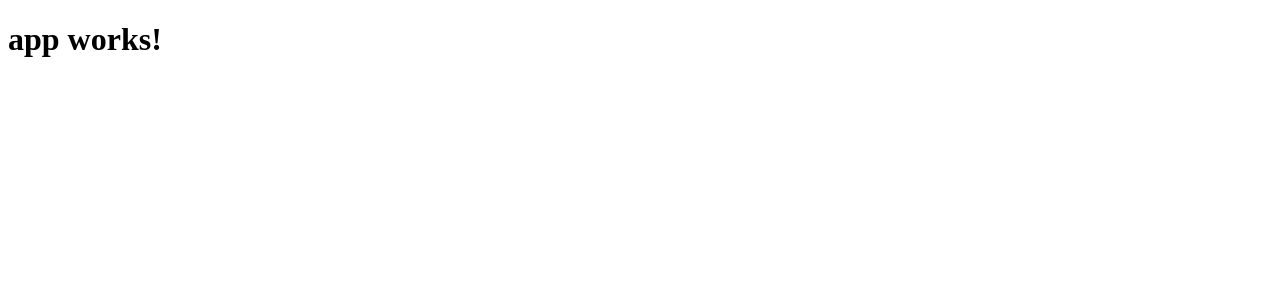
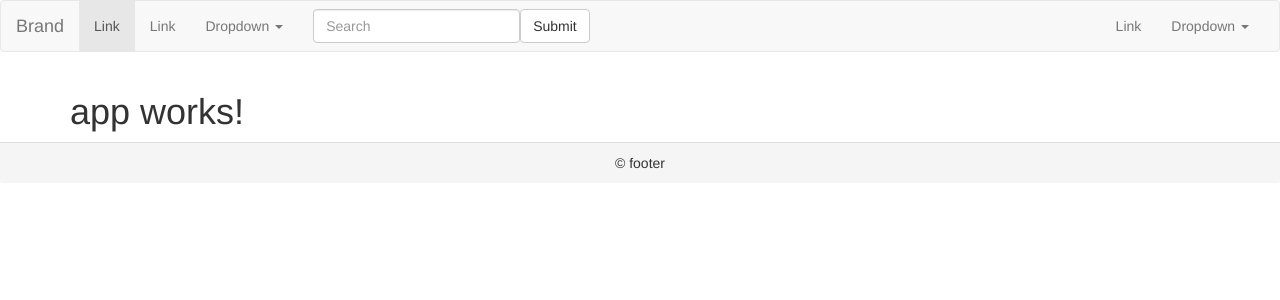
Before and after one commit to Gipotalamus/MGorSoftserveTestProject, an Angular app: page / in a window 1280 px wide. Shown: the top 300 px of the page. Built offline with nearby package versions, Linux system fonts and the light colour scheme.

Commit message:
header and footer added

```diff
--- a/package.json
+++ b/package.json
@@ -20,6 +20,7 @@
     "@angular/platform-browser": "^4.0.0",
     "@angular/platform-browser-dynamic": "^4.0.0",
     "@angular/router": "^4.0.0",
+    "bootstrap": "^3.3.7",
     "core-js": "^2.4.1",
     "rxjs": "^5.1.0",
     "zone.js": "^0.8.4"
--- a/src/app/app.component.html
+++ b/src/app/app.component.html
@@ -1,3 +1,7 @@
-<h1>
-  {{title}}
-</h1>
+<app-menu></app-menu>
+<div class="container">
+  <h1>
+    {{title}}
+  </h1>
+</div>
+<app-footer></app-footer>
--- a/src/app/app.module.ts
+++ b/src/app/app.module.ts
@@ -4,10 +4,14 @@
 import { HttpModule } from '@angular/http';
 
 import { AppComponent } from './app.component';
+import { MenuComponent } from './menu/menu.component';
+import { FooterComponent } from './footer/footer.component';
 
 @NgModule({
   declarations: [
-    AppComponent
+    AppComponent,
+    MenuComponent,
+    FooterComponent
   ],
   imports: [
     BrowserModule,
--- /dev/null
+++ b/src/app/footer/footer.component.html
@@ -0,0 +1 @@
+<div class="panel-footer text-center">&copy; footer</div>
--- /dev/null
+++ b/src/app/footer/footer.component.ts
@@ -0,0 +1,15 @@
+import { Component, OnInit } from '@angular/core';
+
+@Component({
+  selector: 'app-footer',
+  templateUrl: './footer.component.html',
+  styleUrls: ['./footer.component.css']
+})
+export class FooterComponent implements OnInit {
+
+  constructor() { }
+
+  ngOnInit() {
+  }
+
+}
--- /dev/null
+++ b/src/app/menu/menu.component.html
@@ -0,0 +1,53 @@
+<nav class="navbar navbar-default">
+  <div class="container-fluid">
+    <!-- Brand and toggle get grouped for better mobile display -->
+    <div class="navbar-header">
+      <button type="button" class="navbar-toggle collapsed" data-toggle="collapse" data-target="#bs-example-navbar-collapse-1" aria-expanded="false">
+        <span class="sr-only">Toggle navigation</span>
+        <span class="icon-bar"></span>
+        <span class="icon-bar"></span>
+        <span class="icon-bar"></span>
+      </button>
+      <a class="navbar-brand" href="#">Brand</a>
+    </div>
+
+    <!-- Collect the nav links, forms, and other content for toggling -->
+    <div class="collapse navbar-collapse" id="bs-example-navbar-collapse-1">
+      <ul class="nav navbar-nav">
+        <li class="active"><a href="#">Link <span class="sr-only">(current)</span></a></li>
+        <li><a href="#">Link</a></li>
+        <li class="dropdown">
+          <a href="#" class="dropdown-toggle" data-toggle="dropdown" role="button" aria-haspopup="true" aria-expanded="false">Dropdown <span class="caret"></span></a>
+          <ul class="dropdown-menu">
+            <li><a href="#">Action</a></li>
+            <li><a href="#">Another action</a></li>
+            <li><a href="#">Something else here</a></li>
+            <li role="separator" class="divider"></li>
+            <li><a href="#">Separated link</a></li>
+            <li role="separator" class="divider"></li>
+            <li><a href="#">One more separated link</a></li>
+          </ul>
+        </li>
+      </ul>
+      <form class="navbar-form navbar-left">
+        <div class="form-group">
+          <input type="text" class="form-control" placeholder="Search">
+        </div>
+        <button type="submit" class="btn btn-default">Submit</button>
+      </form>
+      <ul class="nav navbar-nav navbar-right">
+        <li><a href="#">Link</a></li>
+        <li class="dropdown">
+          <a href="#" class="dropdown-toggle" data-toggle="dropdown" role="button" aria-haspopup="true" aria-expanded="false">Dropdown <span class="caret"></span></a>
+          <ul class="dropdown-menu">
+            <li><a href="#">Action</a></li>
+            <li><a href="#">Another action</a></li>
+            <li><a href="#">Something else here</a></li>
+            <li role="separator" class="divider"></li>
+            <li><a href="#">Separated link</a></li>
+          </ul>
+        </li>
+      </ul>
+    </div><!-- /.navbar-collapse -->
+  </div><!-- /.container-fluid -->
+</nav>
--- /dev/null
+++ b/src/app/menu/menu.component.ts
@@ -0,0 +1,15 @@
+import { Component, OnInit } from '@angular/core';
+
+@Component({
+  selector: 'app-menu',
+  templateUrl: './menu.component.html',
+  styleUrls: ['./menu.component.css']
+})
+export class MenuComponent implements OnInit {
+
+  constructor() { }
+
+  ngOnInit() {
+  }
+
+}
```
Also changed, not shown: .angular-cli.json, src/app/footer/footer.component.css (added), src/app/menu/menu.component.css (added), 2 other files (tests, documents, lock files or other folders).
